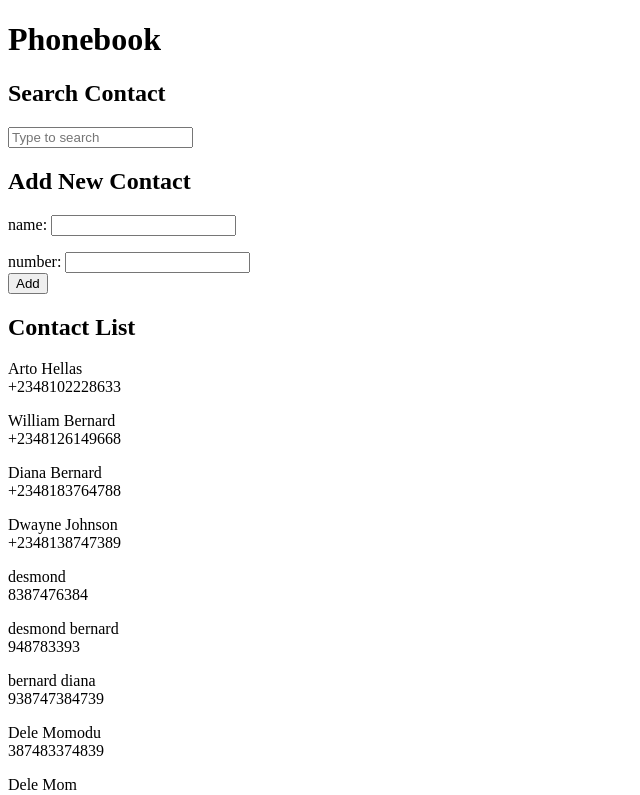
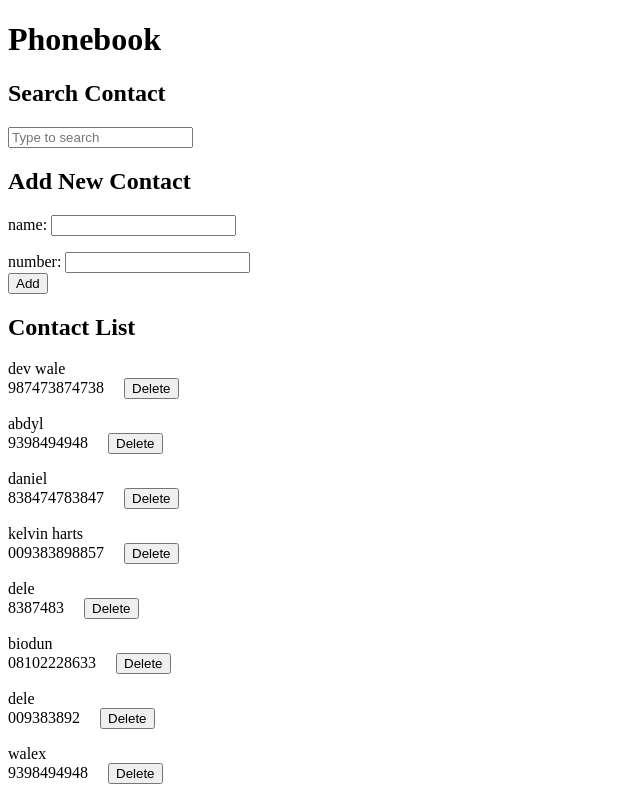
Before and after one commit to Ifcodes/fullstack-open-Ex, a React (Create React App) app in the folder part2/phonebook/: page / in a window 1280 px wide. Shown: the top 795 px of the page, without its empty margins (0-640 px from the left). Built offline with nearby package versions, Linux system fonts and the light colour scheme; data requests are answered from the project's data file.

Commit message:
feat: exercises 2.15 - 2.18 completed

```diff
--- a/part2/phonebook/db.json
+++ b/part2/phonebook/db.json
@@ -1,55 +1,5 @@
 {
   "persons": [
-    {
-      "id": 1,
-      "name": "Arto Hellas",
-      "phoneNumber": "+2348102228633"
-    },
-    {
-      "id": 2,
-      "name": "William Bernard",
-      "phoneNumber": "+2348126149668"
-    },
-    {
-      "id": 3,
-      "name": "Diana Bernard",
-      "phoneNumber": "+2348183764788"
-    },
-    {
-      "id": 4,
-      "name": "Dwayne Johnson",
-      "phoneNumber": "+2348138747389"
-    },
-    {
-      "name": "desmond",
-      "id": 5,
-      "phoneNumber": "8387476384"
-    },
-    {
-      "name": "desmond bernard",
-      "id": 6,
-      "phoneNumber": "948783393"
-    },
-    {
-      "name": "bernard diana",
-      "id": 7,
-      "phoneNumber": "938747384739"
-    },
-    {
-      "name": "Dele Momodu",
-      "id": 8,
-      "phoneNumber": "387483374839"
-    },
-    {
-      "name": "Dele Mom",
-      "id": 9,
-      "phoneNumber": "9384839"
-    },
-    {
-      "name": "des",
-      "id": 10,
-      "phoneNumber": "7667765667"
-    },
     {
       "name": "dev wale",
       "id": 11,
@@ -68,12 +18,27 @@
     {
       "name": "kelvin harts",
       "id": 14,
-      "phoneNumber": "834743902948"
+      "phoneNumber": "009383898857"
     },
     {
       "name": " dele",
       "id": 15,
       "phoneNumber": "8387483"
+    },
+    {
+      "name": "biodun",
+      "id": 6,
+      "phoneNumber": "08102228633"
+    },
+    {
+      "name": "dele",
+      "id": 7,
+      "phoneNumber": "009383892"
+    },
+    {
+      "name": "walex",
+      "id": 8,
+      "phoneNumber": "9398494948 "
     }
   ]
 }
--- a/part2/phonebook/package.json
+++ b/part2/phonebook/package.json
@@ -17,7 +17,7 @@
     "build": "react-scripts build",
     "test": "react-scripts test",
     "eject": "react-scripts eject",
-    "server": "json-server -p3001 --watch db.json"
+    "server": "json-server -p3003 --watch db.json"
   },
   "eslintConfig": {
     "extends": [
--- a/part2/phonebook/src/App.js
+++ b/part2/phonebook/src/App.js
@@ -1,37 +1,49 @@
-import React, { useState, useEffect } from 'react'
-import AddContact from './components/addContactform'
-import ContactList from './components/contactsDisplay'
-import Filter from './components/searchComp'
-import axios from 'axios'
-
+import React, { useState, useEffect } from "react";
+import AddContact from "./components/addContactform";
+import ContactList from "./components/contactsDisplay";
+import Filter from "./components/searchComp";
+import phoneService from "./services/phonebook";
 
 function App() {
-  const [persons, setPersons] = useState([])
-  const [newName, setNewName] = useState('')
-  const [newNumber, setNumber] = useState('')
-  const [nameFilter, setNameFilter] = useState('')
+  const [persons, setPersons] = useState([]);
+  const [newName, setNewName] = useState("");
+  const [newNumber, setNumber] = useState("");
+  const [nameFilter, setNameFilter] = useState("");
 
   useEffect(() => {
-    axios.get('http://localhost:3001/persons')
-    .then(response => {
-      setPersons(response.data)
-    })
-  },[])
+    phoneService.getAll().then((response) => {
+      setPersons(response.data);
+    });
+  }, []);
 
   return (
     <div>
       <h1>Phonebook</h1>
 
-      <Filter nameFilter={nameFilter} setNameFilter={setNameFilter} persons={persons}/>
+      <Filter
+        nameFilter={nameFilter}
+        setNameFilter={setNameFilter}
+        persons={persons}
+      />
 
       <h2>Add New Contact</h2>
 
-      <AddContact setNewName={setNewName} newName={newName} setPersons={setPersons} setNumber={setNumber} newNumber={newNumber} persons={persons}/>
+      <AddContact
+        setNewName={setNewName}
+        newName={newName}
+        setPersons={setPersons}
+        setNumber={setNumber}
+        newNumber={newNumber}
+        persons={persons}
+      />
 
       <h2>Contact List</h2>
 
-      <ContactList nameFilter={nameFilter} persons={persons}/>
-
+      <ContactList
+        nameFilter={nameFilter}
+        persons={persons}
+        setPersons={setPersons}
+      />
     </div>
   );
 }
--- a/part2/phonebook/src/components/addContactform.js
+++ b/part2/phonebook/src/components/addContactform.js
@@ -1,78 +1,115 @@
-import React from 'react'
-import axios from 'axios'
+import React from "react";
+import phoneService from "../services/phonebook";
 
-
-const AddContact = ({setNewName, newName, setPersons, setNumber, newNumber, persons}) => {
-
-  const handleNewNames = (event) =>{
-      setNewName(event.target.value)
-  }
+const AddContact = ({
+  setNewName,
+  newName,
+  setPersons,
+  setNumber,
+  newNumber,
+  persons,
+}) => {
+  const handleNewNames = (event) => {
+    setNewName(event.target.value);
+  };
 
   const handleNumbers = (e) => {
-    setNumber(e.target.value)
-  }
+    setNumber(e.target.value);
+  };
 
   const addContact = () => {
     const addName = {
       name: newName,
       id: persons.length + 1,
-        phoneNumber: newNumber
-      }
-      axios
-      .post('http://localhost:3001/persons',addName)
-      .then(response => {
-        console.log(response)
-        console.log(addName.id)
-        setNewName('')
-        setNumber('')
+      phoneNumber: newNumber,
+    };
+    phoneService.create(addName).then((response) => {
+      setNewName("");
+      setNumber("");
+    });
+    phoneService.getAll().then((response) => {
+      setPersons(response.data);
+    });
+  };
+
+  const updateNumber = (person) => {
+    // const numberToUpdate = persons;
+    const numberUpdate = { ...person, phoneNumber: newNumber };
+
+    phoneService.update(person.id, numberUpdate).then((response) =>
+      setPersons((persons) =>
+        persons.map((p) => {
+          if (person.id === p.id) return numberUpdate;
+          return p;
         })
-      axios.get('http://localhost:3001/persons')
-      .then(response => {
-      setPersons(response.data)
+      )
+    );
+  };
+
+  const updateName = (person) => {
+    // const numberToUpdate = persons;
+    const nameUpdate = { ...person, name: newName };
+
+    phoneService.update(person.id, nameUpdate).then((response) =>
+      setPersons((persons) =>
+        persons.map((p) => {
+          if (person.id === p.id) return nameUpdate;
+          return p;
         })
-    }
-    // setPersons(persons.concat(addName))
-
-
+      )
+    );
+  };
 
   const checkAddContact = (event) => {
-    event.preventDefault()
-    const nameTest = newName.toLowerCase()
-    const personExist = persons.find(person => {
-      const personChanged = person.name.toLowerCase()
-      return personChanged === nameTest
-    })
-    const numberExist = persons.find(person => person.phoneNumber === newNumber)
+    event.preventDefault();
+    const nameTest = newName.toLowerCase();
+    const personExist = persons.find(
+      (person) => person.name.toLowerCase() === nameTest
+    );
+    const numberExist = persons.find(
+      (person) => person.phoneNumber === newNumber
+    );
 
-    if(personExist)  {
-      window.confirm(`${newName} is already added to phonebook`)
-      setNewName(' ')
-    }else if(numberExist) {
-      window.confirm(`PhoneNumber is already added to phonebook`)
-      setNewName(' ')
-      setNumber(' ')
+    if (personExist) {
+      if (
+        window.confirm(
+          `${newName} is already added to phonebook. Do you want to replace old number with new one?`
+        )
+      ) {
+        updateNumber(personExist);
+        // setNewName(" ");
       }
-    else{
-      addContact()
+    } else if (numberExist) {
+      if (
+        window.confirm(
+          `PhoneNumber is already added to phonebook. Do you want to replace contact name with ${newName}?`
+        )
+      ) {
+        updateName(numberExist);
+        setNewName(" ");
+        setNumber(" ");
       }
+    } else {
+      addContact();
     }
+  };
 
   const styles = {
-    margin: "1rem 0"
-  }
+    margin: "1rem 0",
+  };
   return (
     <form onSubmit={checkAddContact}>
       <div style={styles}>
-          name: <input value={newName} onChange={handleNewNames} required/>
+        name: <input value={newName} onChange={handleNewNames} required />
       </div>
       <div>
-          number: <input value={newNumber} onChange={handleNumbers} required/>
+        number: <input value={newNumber} onChange={handleNumbers} required />
       </div>
       <div>
         <button type="submit">Add</button>
       </div>
     </form>
-  )
-}
+  );
+};
 
 export default AddContact;
--- a/part2/phonebook/src/components/contactsDisplay.js
+++ b/part2/phonebook/src/components/contactsDisplay.js
@@ -1,32 +1,50 @@
-import React from 'react'
+import React from "react";
+import phoneService from "../services/phonebook";
 
 const ContactName = (props) => {
-  return(
+  return (
     <>
       <p>
         {props.person} <br />
-        {props.phoneNumber}
+        {props.phoneNumber}{" "}
+        <button onClick={props.handledelete} style={{ margin: "0 1rem" }}>
+          Delete
+        </button>
       </p>
     </>
-  )
-}
+  );
+};
 
-const ContactList = ({nameFilter, persons}) =>{
+const ContactList = ({ nameFilter, persons, setPersons }) => {
   const filtered = () => {
+    const filteredPerson = persons.filter((person) =>
+      person.name.toLowerCase().includes(nameFilter.toLowerCase())
+    );
+    return filteredPerson;
+  };
 
-    const filteredPerson = persons.filter(person => person.name.toLowerCase().includes(nameFilter.toLowerCase()))
-    return filteredPerson
-  }
+  const personToDisplay = nameFilter.trim() ? filtered() : persons;
 
-  const personToDisplay = nameFilter.trim() ? filtered() : persons
+  const handledelete = (id) => {
+    const contactToDel = persons.find((person) => person.id === id);
+    if (window.confirm(`Delete ${contactToDel.name}?`)) {
+      phoneService.del(id, contactToDel).then((response) => {
+        setPersons(persons.filter((person) => person.id !== id));
+      });
+    }
+  };
   return (
     <>
-    {
-      personToDisplay.map(person =>
-      <ContactName key={person.id} person={person.name} phoneNumber={person.phoneNumber}/>)
-    }
-  </>
-  )
-}
+      {personToDisplay.map((person) => (
+        <ContactName
+          key={person.id}
+          person={person.name}
+          phoneNumber={person.phoneNumber}
+          handledelete={() => handledelete(person.id)}
+        />
+      ))}
+    </>
+  );
+};
 
-export default ContactList
+export default ContactList;
--- /dev/null
+++ b/part2/phonebook/src/services/phonebook.js
@@ -0,0 +1,25 @@
+import axios from "axios";
+
+const baseUrl = "http://localhost:3003/persons";
+
+const getAll = () => {
+  return axios.get(baseUrl);
+};
+
+const del = (id, obj) => {
+  return axios.delete(`${baseUrl}/${id}`, obj);
+};
+const create = (obj) => {
+  return axios.post(baseUrl, obj);
+};
+const update = (id, obj) => {
+  return axios.put(`${baseUrl}/${id}`, obj);
+};
+const phoneService = {
+  getAll,
+  del,
+  create,
+  update,
+};
+
+export default phoneService;
```
Also changed, not shown: 1 other file (tests, documents, lock files or other folders). Lines whose indentation alone changed are shown as unchanged.
